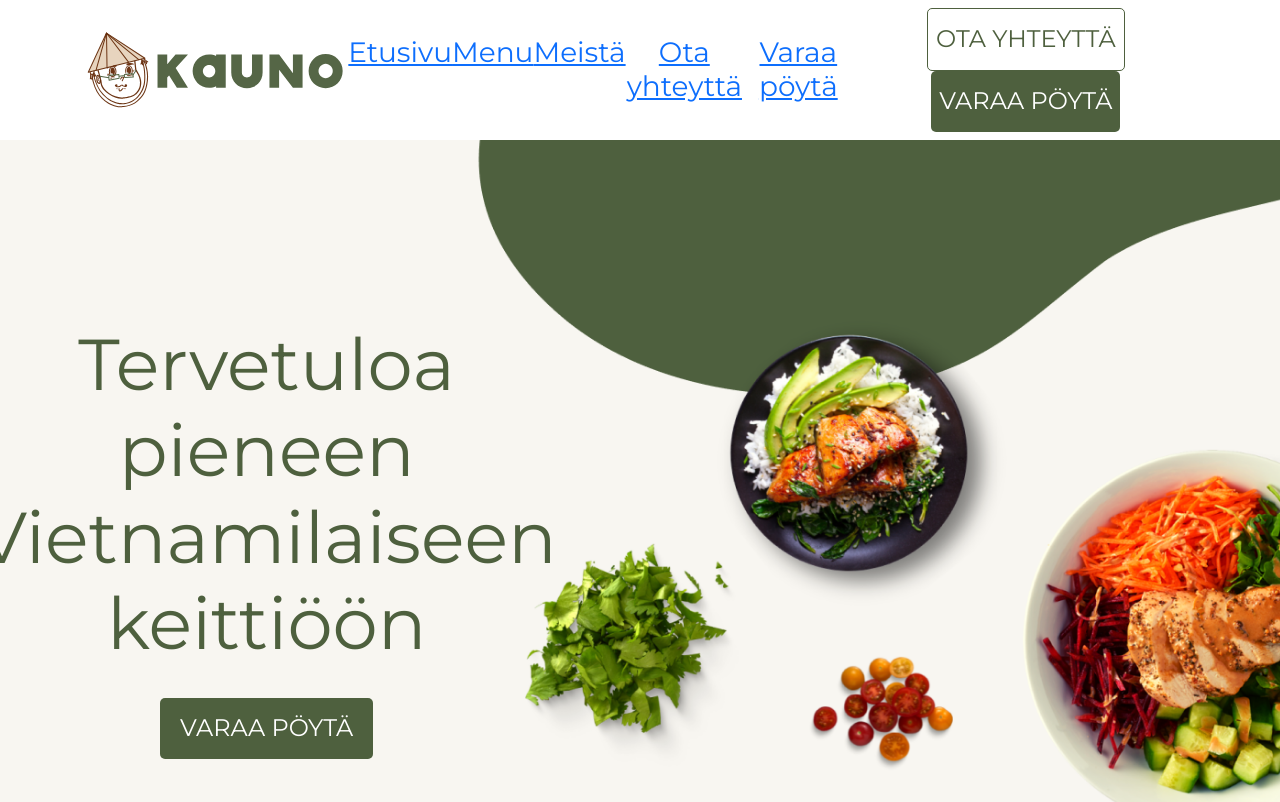
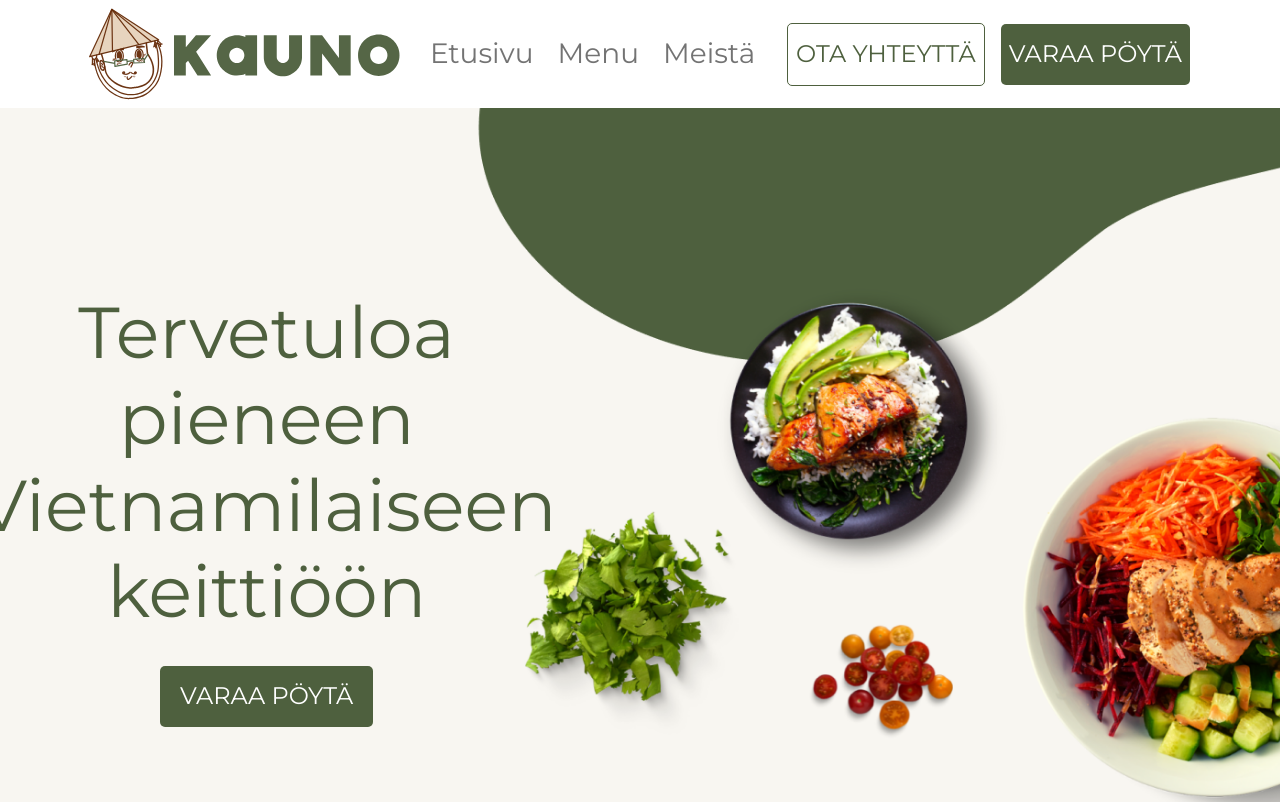
Before and after one commit to phuoc94/kauno-restaurant, a Next.js app: page / in a window 1280 px wide. Shown: the top 802 px of the page. Built offline with nearby package versions, Linux system fonts and the light colour scheme.

Commit message:
Update navbar.js

```diff
--- a/components/navbar.js
+++ b/components/navbar.js
@@ -21,25 +21,21 @@ const CustomNavbar = () => {
             className="justify-content-center"
           >
             <Nav className="h3 font-300 color-primary text-center">
-              <Nav.Link as={Link} href="/" className="mx-1">
-                Etusivu
-              </Nav.Link>
-              <Nav.Link as={Link} href="/menu" className="mx-1">
-                Menu
-              </Nav.Link>
-              <Nav.Link as={Link} href="/about-us" className="mx-1">
-                Meistä
-              </Nav.Link>
-              <Nav.Link as={Link} href="/contact-us" className="mx-1 d-xl-none">
-                Ota yhteyttä
-              </Nav.Link>
-              <Nav.Link
-                as={Link}
-                href="/contact-us#reservation"
-                className="mx-1 d-xl-none"
-              >
-                Varaa pöytä
-              </Nav.Link>
+              <Link href="/" passHref>
+                <Nav.Link className="mx-1">Etusivu</Nav.Link>
+              </Link>
+              <Link href="/menu" passHref>
+                <Nav.Link className="mx-1">Menu</Nav.Link>
+              </Link>
+              <Link href="/about-us" passHref>
+                <Nav.Link className="mx-1"> Meistä</Nav.Link>
+              </Link>
+              <Link href="/contact-us" passHref>
+                <Nav.Link className="mx-1 d-xl-none">Ota yhteyttä</Nav.Link>
+              </Link>
+              <Link href="/contact-us#reservation" passHref>
+                <Nav.Link className="mx-1 d-xl-none">Varaa pöytä</Nav.Link>
+              </Link>
               {/*
               <NavDropdown title="EN" id="basic-nav-dropdown" className="mx-1">
                 <NavDropdown.Item href="#action/3.2">
```
